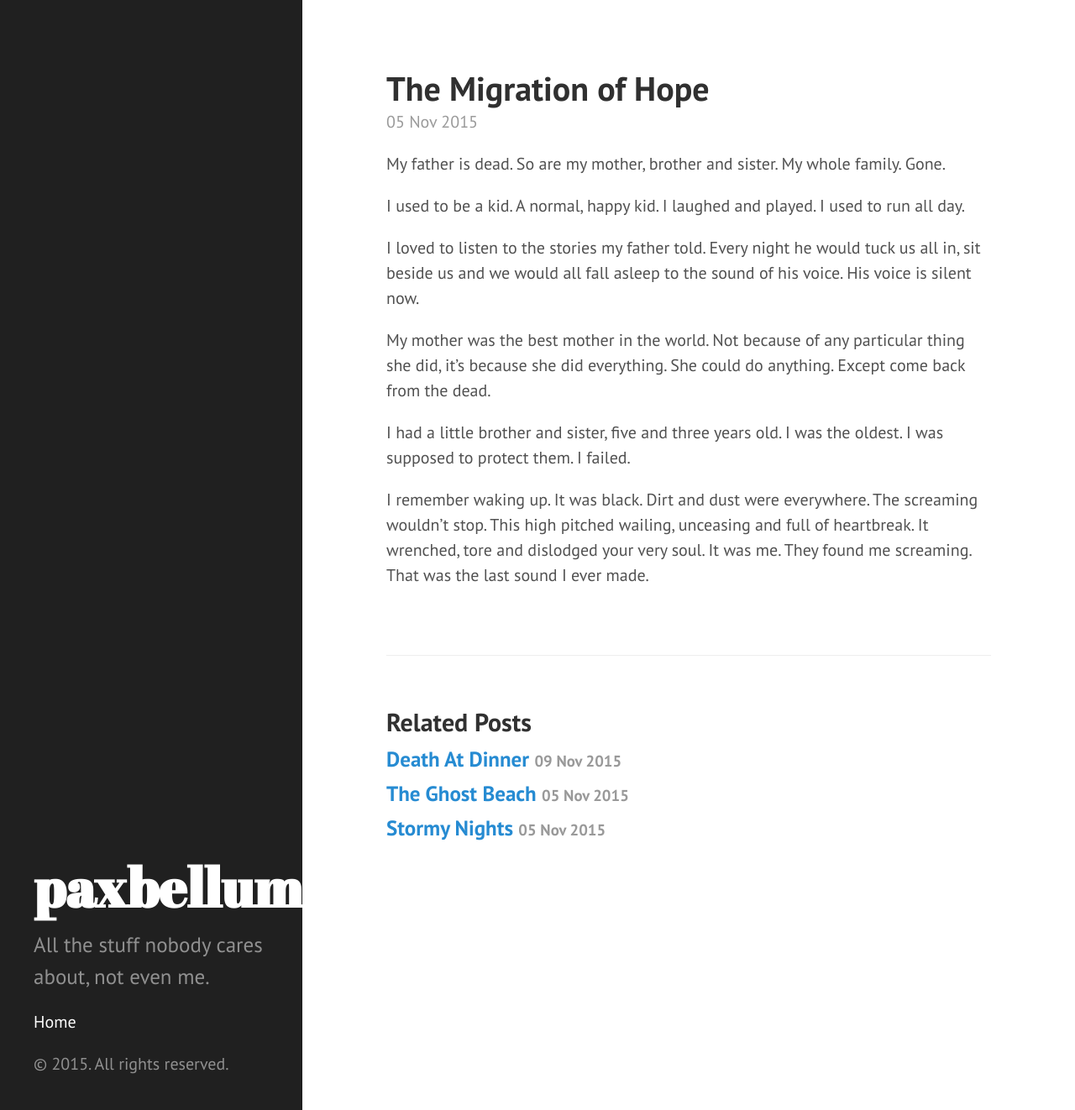
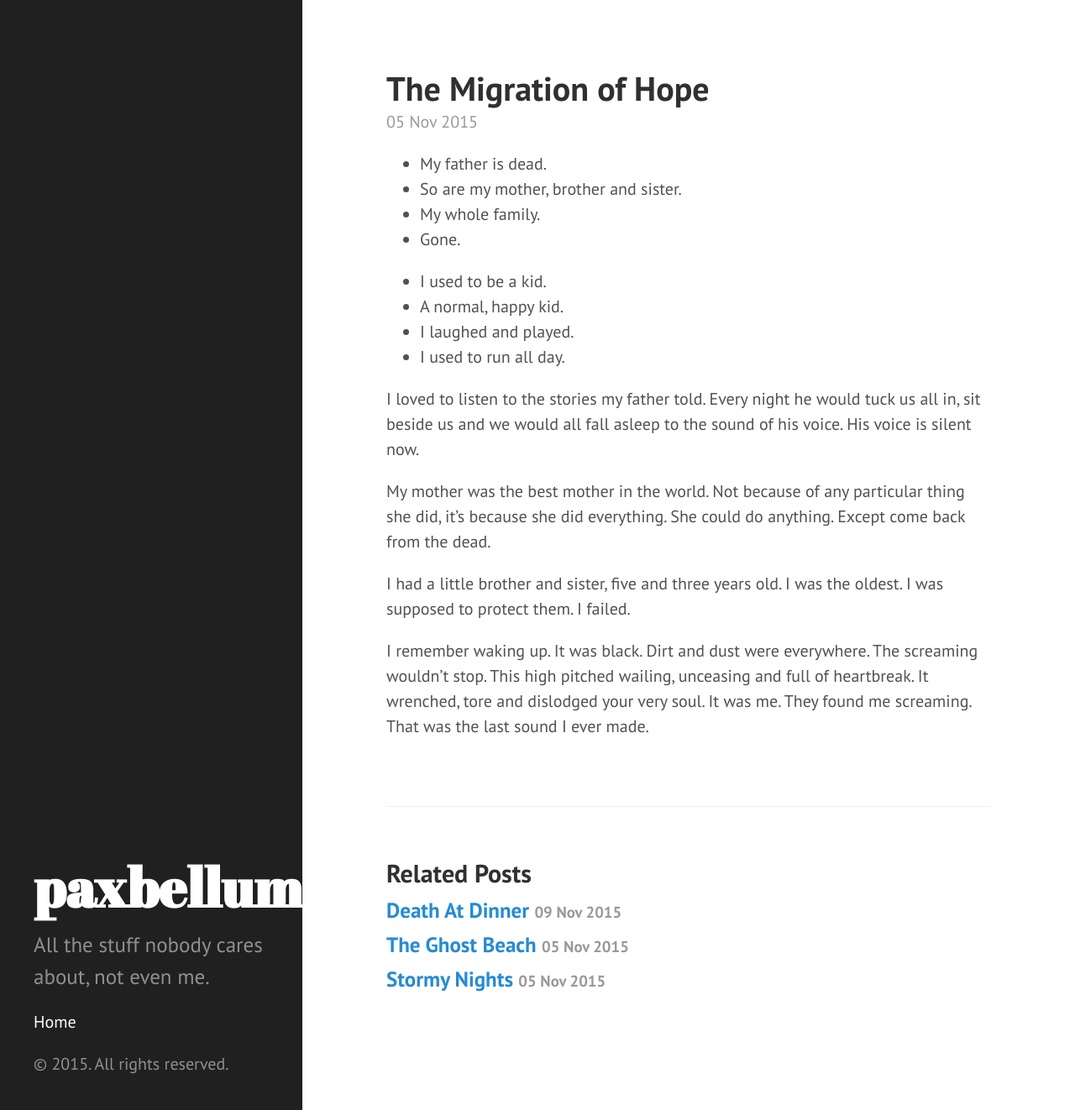
Before and after one commit to paxbellum/paxbellum.github.io, a Jekyll site: the page built from _posts/2015-11-05-the-migration-of-hope.markdown, in a window 1280 px wide and 1322 px high. Shown: the whole window at 84% size. Built offline with Jekyll 4.4.1, drawn with Linux system fonts in a browser that asks for light colours.

```diff
--- a/_posts/2015-11-05-the-migration-of-hope.markdown
+++ b/_posts/2015-11-05-the-migration-of-hope.markdown
@@ -3,15 +3,15 @@ published: true
 title: The Migration of Hope
 layout: post
 ---
-My father is dead.
-So are my mother, brother and sister.
-My whole family.
-Gone.
+* My father is dead.
+* So are my mother, brother and sister.
+* My whole family.
+* Gone.
 
-I used to be a kid.
-A normal, happy kid.
-I laughed and played.
-I used to run all day.
+* I used to be a kid.
+* A normal, happy kid.
+* I laughed and played.
+* I used to run all day.
 
 I loved to listen to the stories my father told.
 Every night he would tuck us all in, sit beside us and we would all fall asleep to the sound of his voice.
```
